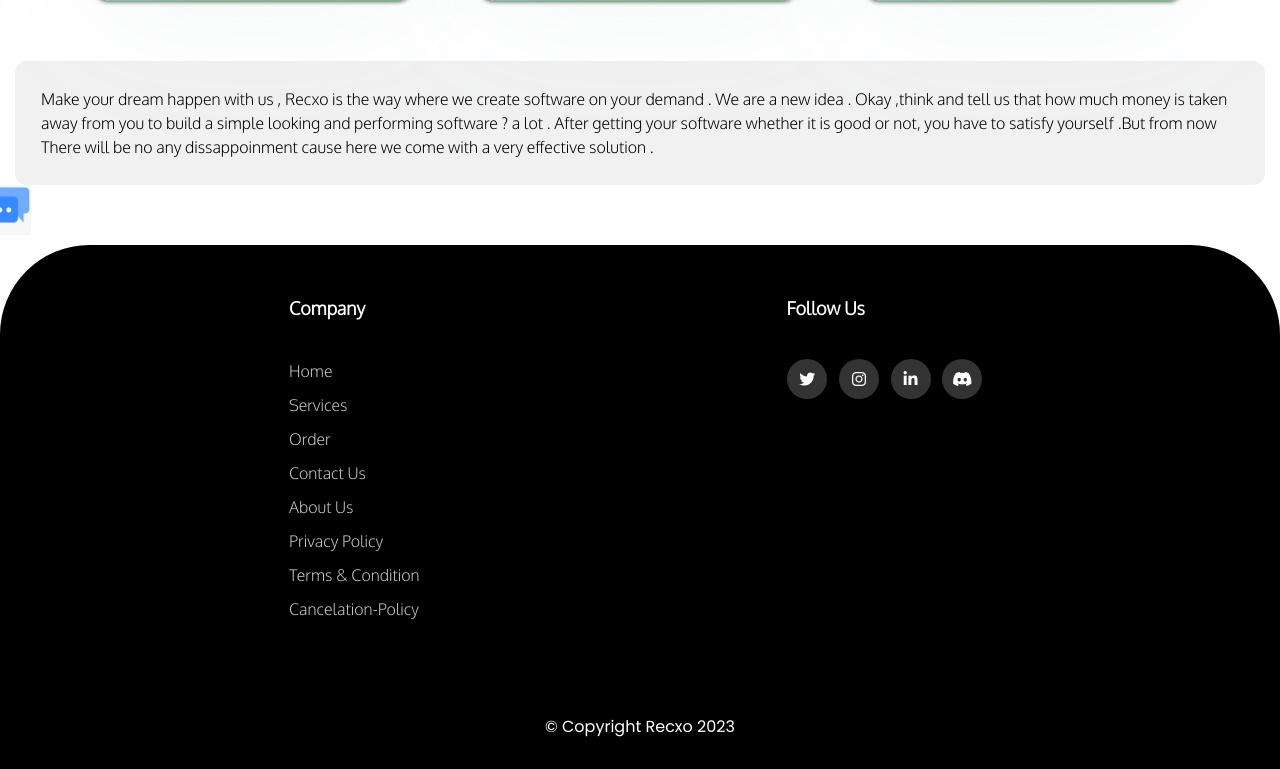
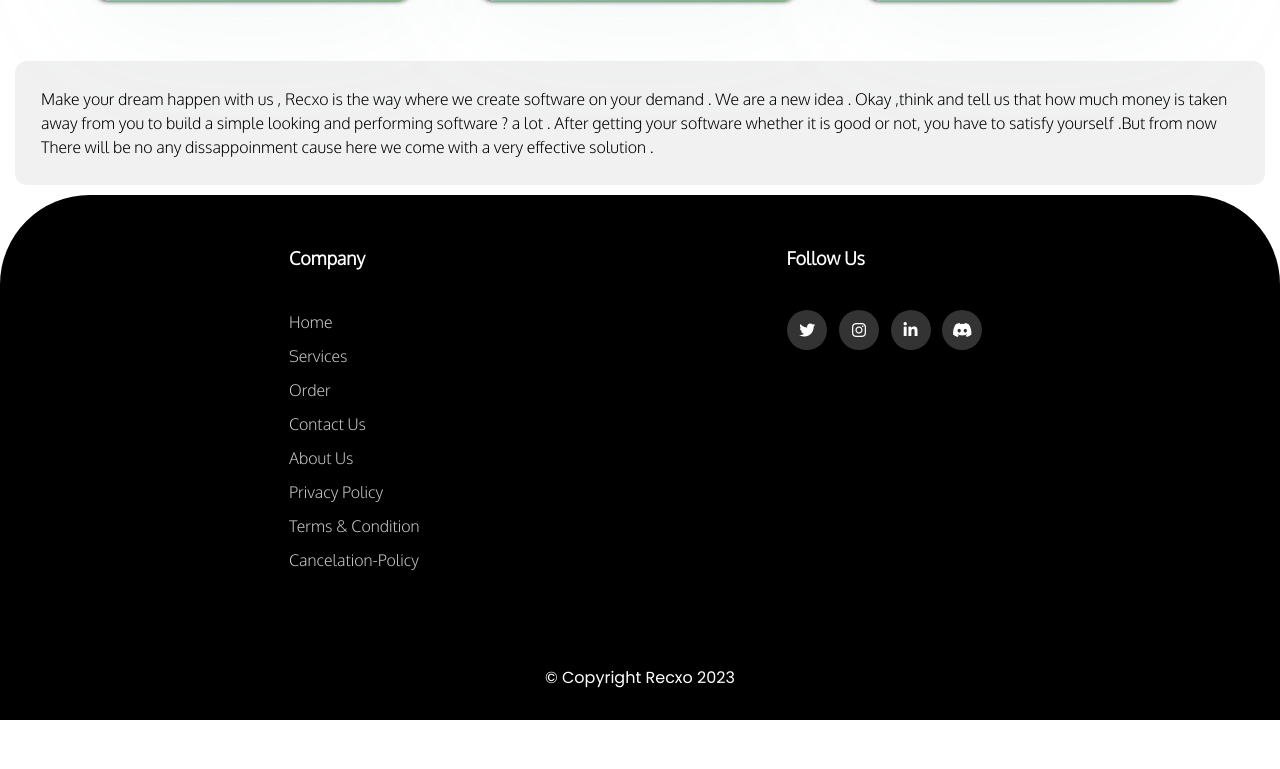
Before and after one commit to rishv1912/recxo-website, a Django app: page / in a window 1280 px wide. Shown: the part 2368-3137 px from the top of the page. After the commit the page ends 3088 px from the top, so only its background shows below. Run offline with Django 4.2, Linux system fonts and the light colour scheme.

Commit message:
gonna remove every out-of-context things mainly focus on the core of recxo

```diff
--- a/static/style/index.css
+++ b/static/style/index.css
@@ -362,19 +362,6 @@ body {
 
 /* ==========================================  mainpage ends =========================================  */
 /* ==========================================  floating chat button =========================================  */
-.float_message_icon{
-    position: relative;
-    right: 20px;
-
-}
-
-.float_message_icon .chat_icon img{
-    width: 4%;
-}
-
-
-
-
 
 
 /* footer ends */
--- a/templates/home/index.html
+++ b/templates/home/index.html
@@ -151,13 +151,7 @@
     <!-- section 3 starts , software ordering area in index or home page  -->
   </section>
 
-  <div class="float_message_icon">
-    <div class="chat_icon">
-      <img src="{% static 'img/chat-icon.png' %}" alt="">
 
-    </div>
-
-  </div>
 
   <!-- section 3 ends -->
 </div>
```
